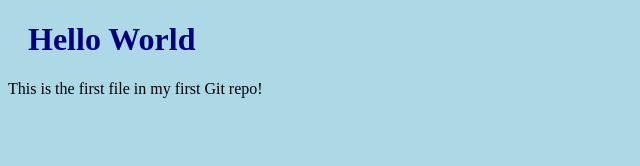
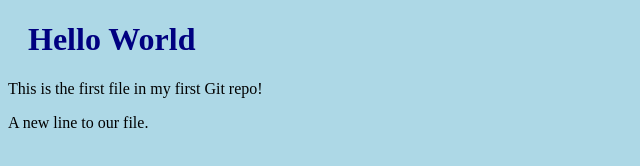
Before and after one commit to SanjeebanKiit/hello-world, a plain HTML site: page index.html in a window 1280 px wide. Shown: the whole page, without its empty margins (0-640 px from the left). Drawn offline with Linux system fonts and the light colour scheme.

Commit message:
Updated index.html with a new line

```diff
--- a/index.html
+++ b/index.html
@@ -9,5 +9,6 @@
         <p>
             This is the first file in my first Git repo!
         </p>
+        <p>A new line to our file.</p>
     </body>
 </html>
```
